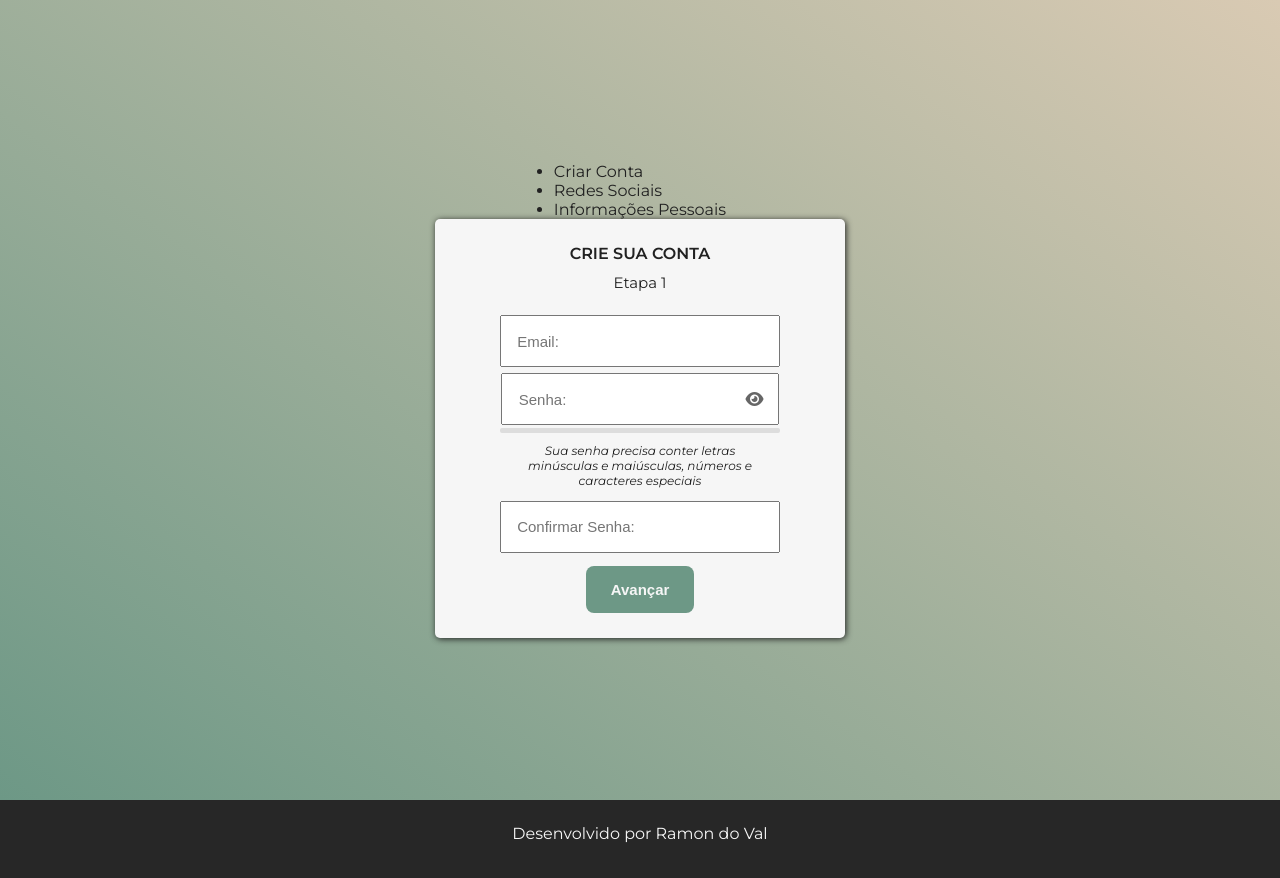
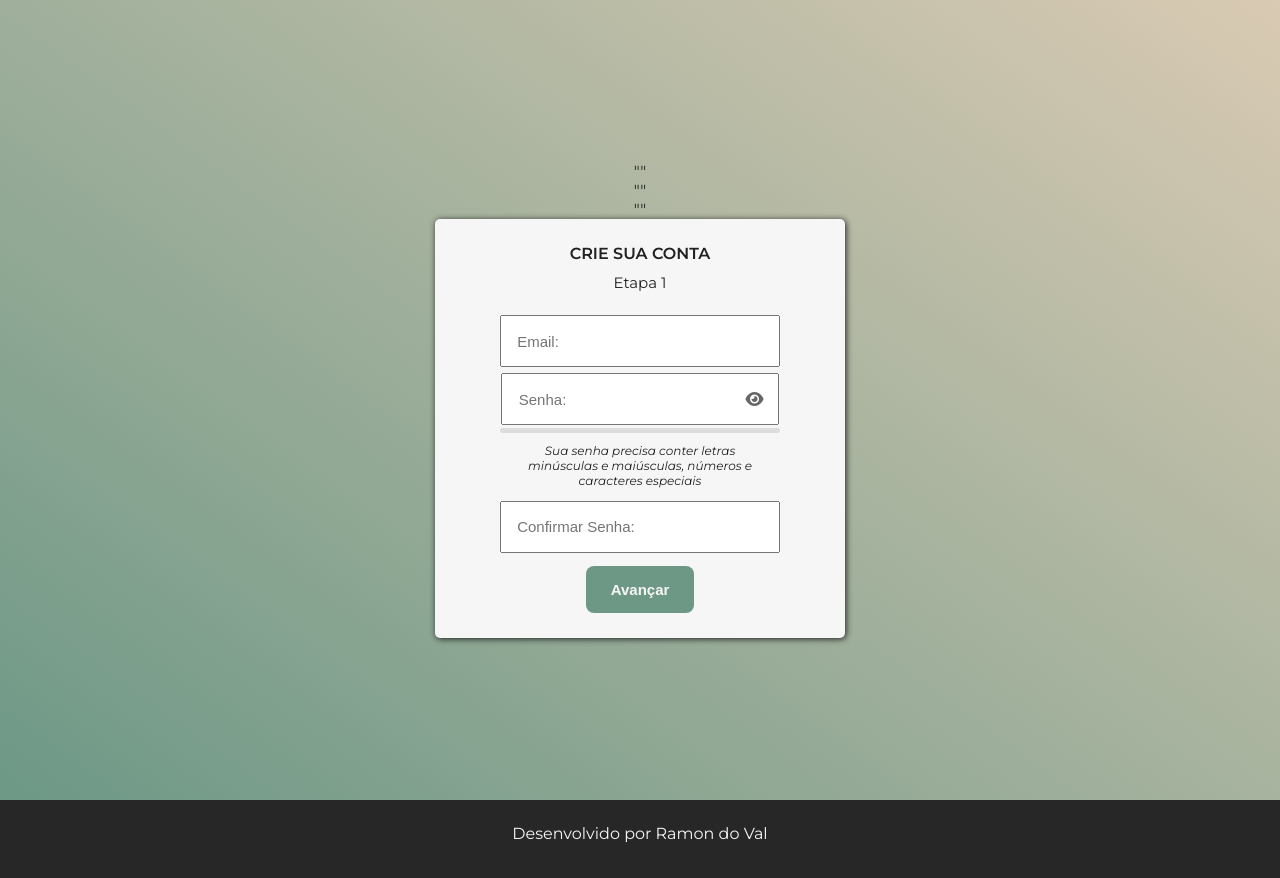
Before and after one commit to Ramoniz/formulario-interativo, a plain HTML site: page index.html in a window 1280 px wide. Drawn offline with Linux system fonts and the light colour scheme.

Commit message:
Progress bar index.html

```diff
--- a/index.html
+++ b/index.html
@@ -11,23 +11,12 @@
     <title>Cadastre-se</title>
 </head>
 <body>
-    <header>
-        <nav>
-
-        </nav>
-    </header>
     <main class="apresentacao">
-        <ul class="apresentacao__progresso">
-            <li class="apresentacao__progresso__item">
-                Criar Conta
-            </li>
-            <li class="apresentacao__progresso__item">
-                Redes Sociais
-            </li>
-            <li class="apresentacao__progresso__item">
-                Informações Pessoais
-            </li>
-        </ul>
+        <div class="apresentacao__progresso">
+            <div class="apresentacao__progresso__item">""</div>
+            <div class="apresentacao__progresso__item__hidden">""</div>
+            <div class="apresentacao__progresso__item__hidden">""</div>
+        </div>
         <!--Etapa 1 -->
         <form class="apresentacao__formulario" data-formulario>
             <h1 class="apresentacao__formulario__titulo">
@@ -71,4 +60,5 @@
 
     <script type="module" src="./js/script.js" defer></script>
 </body>
+
 </html>
```
